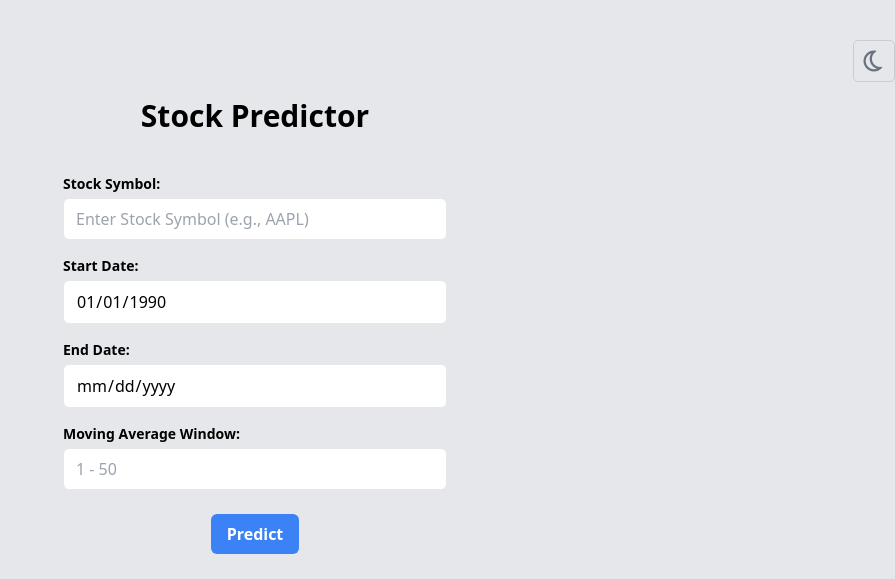
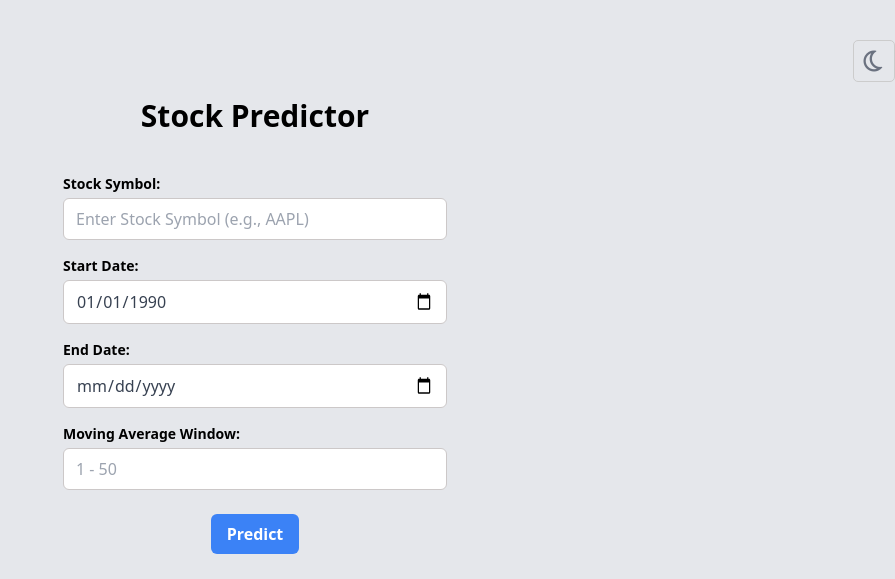
Before and after one commit to Deep4GB/Stock-Market-Predictor, a Flask app: page / in a window 1280 px wide. Shown: the top 579 px of the page, without its empty margins (385-1280 px from the left). Run offline with Flask 3, Linux system fonts and the light colour scheme.

Commit message:
fixed errors

```diff
--- a/stock-flask/templates/index.html
+++ b/stock-flask/templates/index.html
@@ -29,6 +29,16 @@
             color: white;
         }
 
+        /* Styles for input fields in light mode */
+        body:not(.dark-mode) input[type="text"],
+        body:not(.dark-mode) input[type="date"],
+        body:not(.dark-mode) input[type="number"] {
+            background-color: white;
+            color: #374151; /* Text color for light mode */
+            border: 1px solid #ccc8c8; /* Dark border color for light mode */
+        }
+
+
         /* Styles for the toggle button */
         .toggle-button {
             border: 1px solid #ccc;
@@ -59,6 +69,11 @@
         /* Styles for scrollable date input */
         input[type="date"]::-webkit-calendar-picker-indicator {
             filter: invert(1);
+            transform: scaleY(1.2);
+        }
+
+        body:not(.dark-mode) input[type="date"]::-webkit-calendar-picker-indicator {
+            filter: invert(0); /* Set to invert(0) for light mode */
             transform: scaleY(1.2);
         }
     </style>
```
